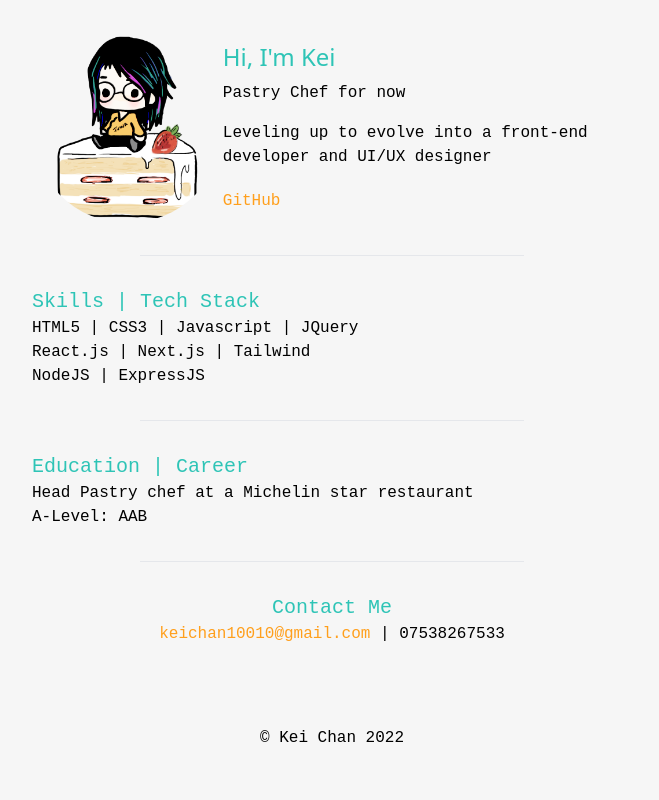
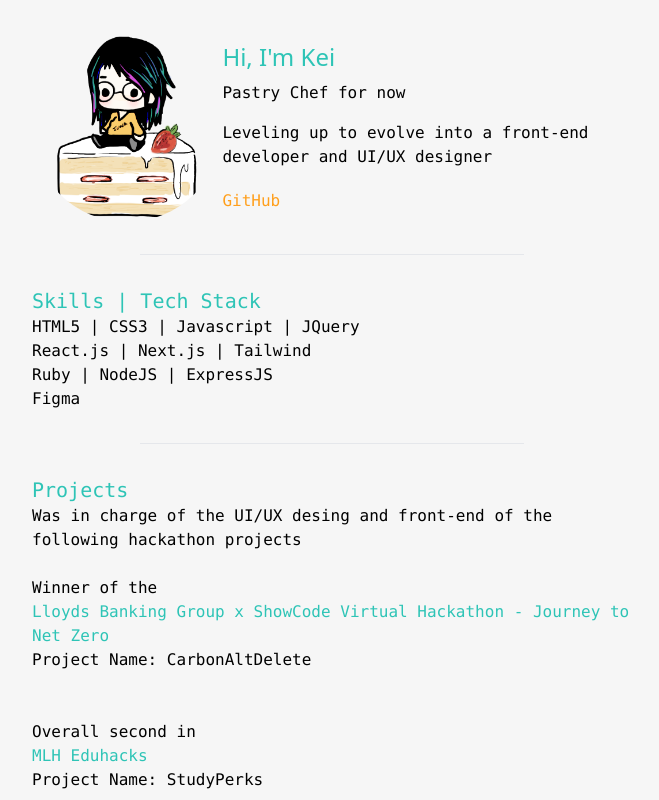
Before and after one commit to Fuwa-Kei/cv-tailwind, a Next.js app: page / in a window 1280 px wide. Shown: the top 800 px of the page, without its empty margins (308-967 px from the left). Built offline with nearby package versions, Linux system fonts and the light colour scheme; a web font is replaced by a local one.

Commit message:
updated content

```diff
--- a/pages/api/hello.js
+++ /dev/null
@@ -1,5 +0,0 @@
-// Next.js API route support: https://nextjs.org/docs/api-routes/introduction
-
-export default function handler(req, res) {
-  res.status(200).json({ name: 'John Doe' })
-}
--- a/pages/index.js
+++ b/pages/index.js
@@ -13,7 +13,7 @@
         <link rel="icon" href="/favicon.ico" />
       </Head>
       <main>
-        <section className=" h-screen flex-column justify-center items-center mt-8">
+        <section className=" h-screen w-[600px] m-auto flex-column justify-center items-center mt-8">
             <div className=" flex items-center">
                 <div>
                   <Image src={keijoy2} alt="profile image" width={300} height={300} className="rounded-full"/>
@@ -30,21 +30,37 @@
                 <h2 className="text-xl text-[#2EC4B6]">Skills | Tech Stack</h2>
                 <p>HTML5 | CSS3 | Javascript | JQuery</p>
                 <p>React.js | Next.js | Tailwind</p>
-                <p>NodeJS | ExpressJS</p>
+                <p>Ruby | NodeJS | ExpressJS</p>
+                <p>Figma</p>
             </div>
             <div>
-              <hr class="mx-auto my-8 w-96 h-px bg-gray-200 border-0" />
+              <hr className="mx-auto my-8 w-96 h-px bg-gray-200 border-0" />
+                <h2 className="text-xl text-[#2EC4B6]">Projects</h2>
+                <p>Was in charge of the UI/UX desing and front-end of the following hackathon projects</p>
+                <br/>
+                <p>	Winner of the <br/> <span className=" text-[#2EC4B6]">Lloyds Banking Group x ShowCode Virtual Hackathon - Journey to Net Zero</span></p>
+                <ul>
+                  <li>Project Name: CarbonAltDelete</li>
+                </ul>
+                <br/> <br />
+                <p>	Overall second in  <br/> <span className=" text-[#2EC4B6]">MLH Eduhacks</span></p>
+                <ul>
+                  <li>Project Name: StudyPerks</li>
+                </ul>
+            </div>
+            <div>
+              <hr className="mx-auto my-8 w-96 h-px bg-gray-200 border-0" />
                 <h2 className="text-xl text-[#2EC4B6]">Education | Career</h2>
-                <p>Head Pastry chef at a Michelin star restaurant</p>
+                <p>Head Pastry chef at Kai Mayfair</p>
                 <p>A-Level: AAB</p>
             </div>
             <div className="text-center">
-              <hr class="mx-auto my-8 w-96 h-px bg-gray-200 border-0" />
+              <hr className="mx-auto my-8 w-96 h-px bg-gray-200 border-0" />
                 <h2 className="text-xl text-[#2EC4B6]">Contact Me</h2>
                 <p className=" mb-20"><a className="text-[#ff9f1c]" href="mailto:keichan10010@gmail.com">keichan10010@gmail.com</a> | 07538267533</p>
             </div>
             <div className=" mb-10 text-center">
-              <p>&#169; Kei Chan 2022</p>
+              <p>&#169; Kei Chan 2023</p>
             </div>
 
         </section>
--- a/styles/globals.css
+++ b/styles/globals.css
@@ -12,12 +12,8 @@
 
 html,
 body {
-  max-width: 600px;
-  max-height: 100%;
-  margin: auto;
-  overflow-x: hidden;
   background: #F6F6F6;
-  font-family: 'Courier New', Courier, monospace
+  @apply font-mono;
 }
 
 a {
```
